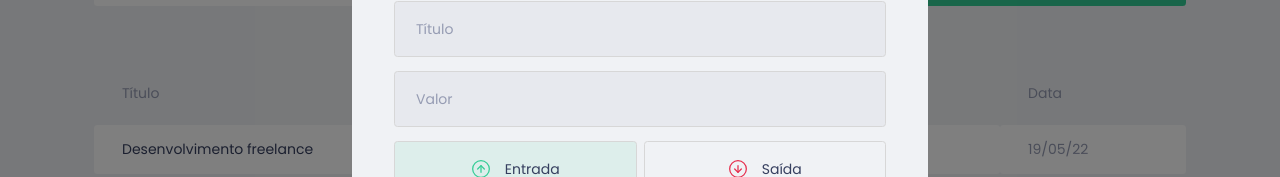
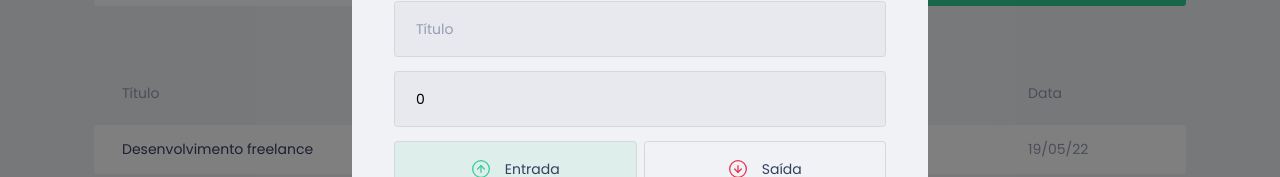
Before and after one commit to dscostat7/platform-money-controller, a React (Create React App) app: page / in a window 1280 px wide. Both pictures are taken after a click on the button "New transaction". Shown: the part 257-434 px from the top of the page. Built offline with nearby package versions, Linux system fonts and the light colour scheme; no server answers; what miragejs would draw is missing.

Commit message:
Create function form functionalities form

```diff
--- a/src/components/NewTransactionModal/index.tsx
+++ b/src/components/NewTransactionModal/index.tsx
@@ -1,9 +1,9 @@
+import { FormEvent, useState } from "react";
 import Modal from "react-modal";
 import incomeImg from "../../assets/income.svg";
 import outcomeImg from "../../assets/outcome.svg";
 import closeImg from "../../assets/close.svg";
 import { Container, TransactionTypeContainer, RadioBox } from "./styles";
-import { useState } from "react";
 
 interface NewTransactionModalProps {
     isOpen: boolean;
@@ -12,7 +12,16 @@
 
 export function NewTransactionModal({isOpen, onRequestClose}: NewTransactionModalProps) {
 
+    const [title, setTitle] = useState('');
+    const [value, setValue] = useState(0);
+    const [category, setCategory] = useState('');
     const [type, setType] = useState('deposit');
+
+    function handleCreateNewTransaction(event: FormEvent) {
+        event.preventDefault();
+
+        console.log(title, value, category, type);
+    }
 
     return (
         <Modal
@@ -25,12 +34,21 @@
                 <img src={closeImg} alt="Close modal" />
             </button>
 
-            <Container>
+            <Container onSubmit={handleCreateNewTransaction}>
                 <h2>Cadastrar transação!</h2>
 
-                <input placeholder="Título" />
+                <input
+                    placeholder="Título"
+                    value={title}
+                    onChange={event => setTitle(event.target.value)}
+                />
 
-                <input placeholder="Valor" type="number" />
+                <input
+                    placeholder="Valor"
+                    type="number"
+                    value={value}
+                    onChange={event => setValue(Number(event.target.value))}
+                />
 
                 <TransactionTypeContainer>
                     <RadioBox
@@ -54,7 +72,11 @@
                     </RadioBox>
                 </TransactionTypeContainer>
 
-                <input placeholder="Categoria" />
+                <input
+                    placeholder="Categoria"
+                    value={category}
+                    onChange={event => setCategory(event.target.value)}
+                />
 
                 <button type="submit">
                     Cadastrar
```
